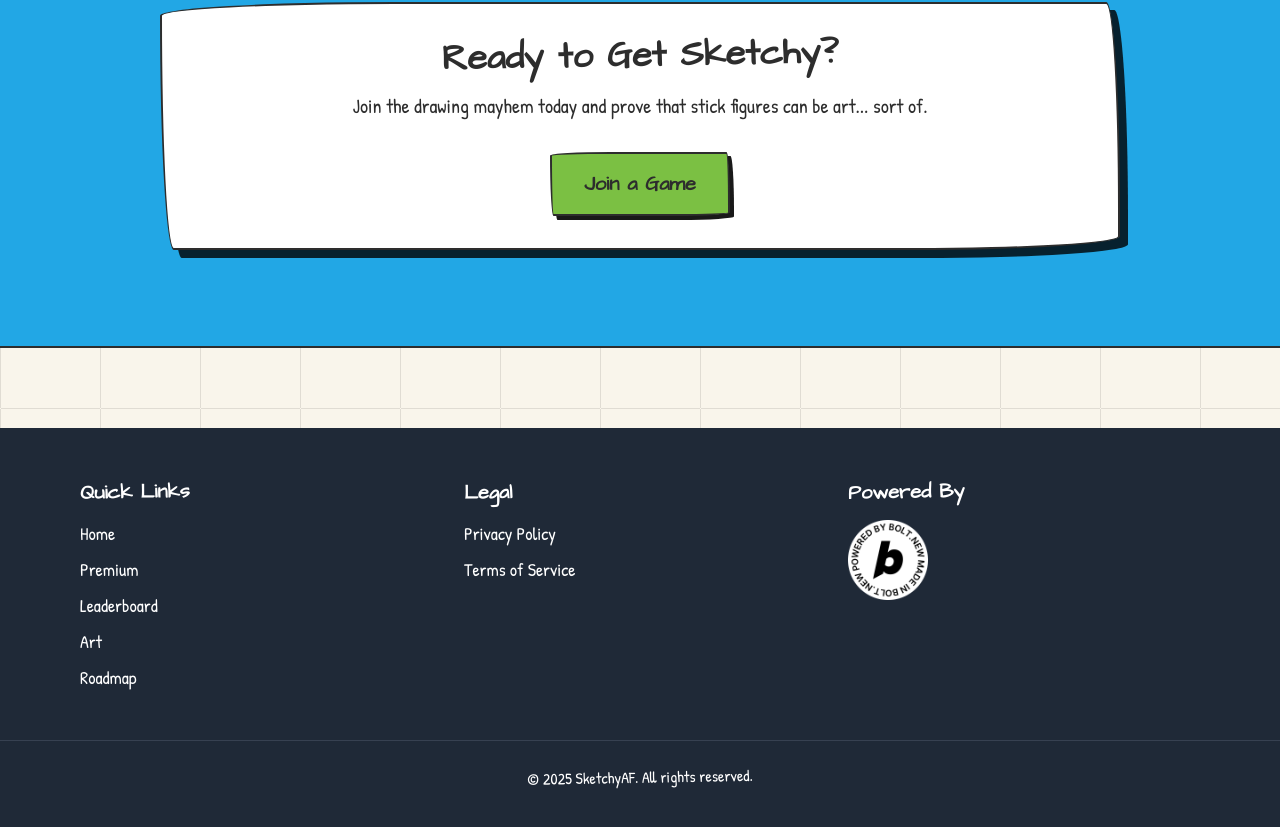
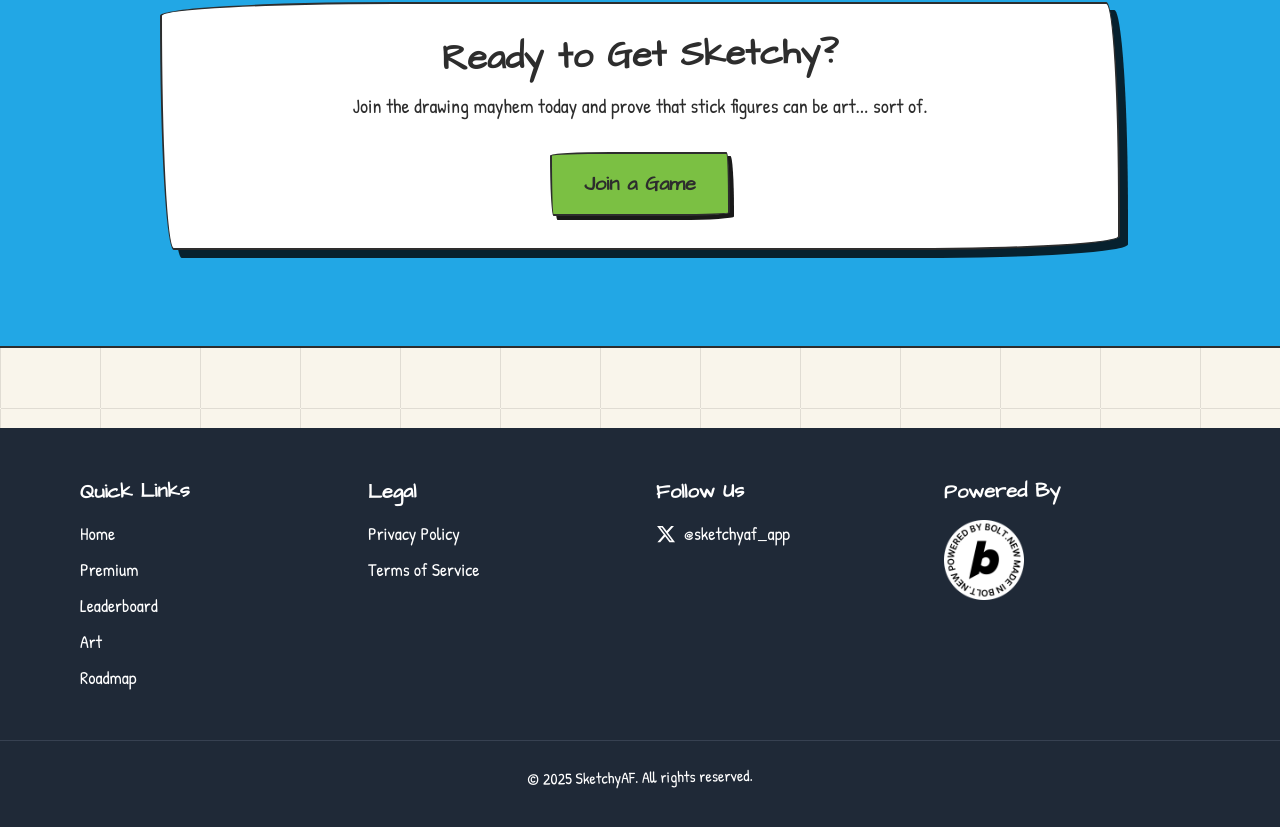
Before and after one commit to ruark-xyz/sketchyAF-app, a React (Vite) app: page / in a window 1280 px wide. Shown: the part 3192-4019 px from the top of the page. Built offline with nearby package versions, Linux system fonts and the light colour scheme.

Commit message:
Add Follow Us Section to Footer

```diff
--- a/src/components/layout/Footer.tsx
+++ b/src/components/layout/Footer.tsx
@@ -20,7 +20,7 @@ const FooterSection: React.FC<FooterSectionProps> = ({ title, children }) => (
 const Footer: React.FC = () => {
   return (
     <footer className="bg-gray-800 text-white py-12 mt-20">
-      <div className="max-w-6xl mx-auto px-4 grid grid-cols-1 md:grid-cols-3 gap-8">
+      <div className="max-w-6xl mx-auto px-4 grid grid-cols-1 md:grid-cols-4 gap-8">
         {/* Quick Links */}
         <FooterSection title="Quick Links">
           <Link to="/" className="block font-body text-lg hover:text-accent transition-colors">
@@ -50,6 +50,27 @@ const Footer: React.FC = () => {
           </Link>
         </FooterSection>
 
+        {/* Follow Us */}
+        <FooterSection title="Follow Us">
+          <a
+            href="https://x.com/sketchyaf_app"
+            target="_blank"
+            rel="noopener noreferrer"
+            className="inline-flex items-center font-body text-lg hover:text-accent transition-colors"
+            aria-label="Follow SketchyAF on X/Twitter"
+          >
+            <svg
+              className="w-5 h-5 mr-2"
+              fill="currentColor"
+              viewBox="0 0 24 24"
+              aria-hidden="true"
+            >
+              <path d="M18.244 2.25h3.308l-7.227 8.26 8.502 11.24H16.17l-5.214-6.817L4.99 21.75H1.68l7.73-8.835L1.254 2.25H8.08l4.713 6.231zm-1.161 17.52h1.833L7.084 4.126H5.117z"/>
+            </svg>
+            @sketchyaf_app
+          </a>
+        </FooterSection>
+
         {/* Powered By Bolt */}
         <FooterSection title="Powered By">
           <a
```
